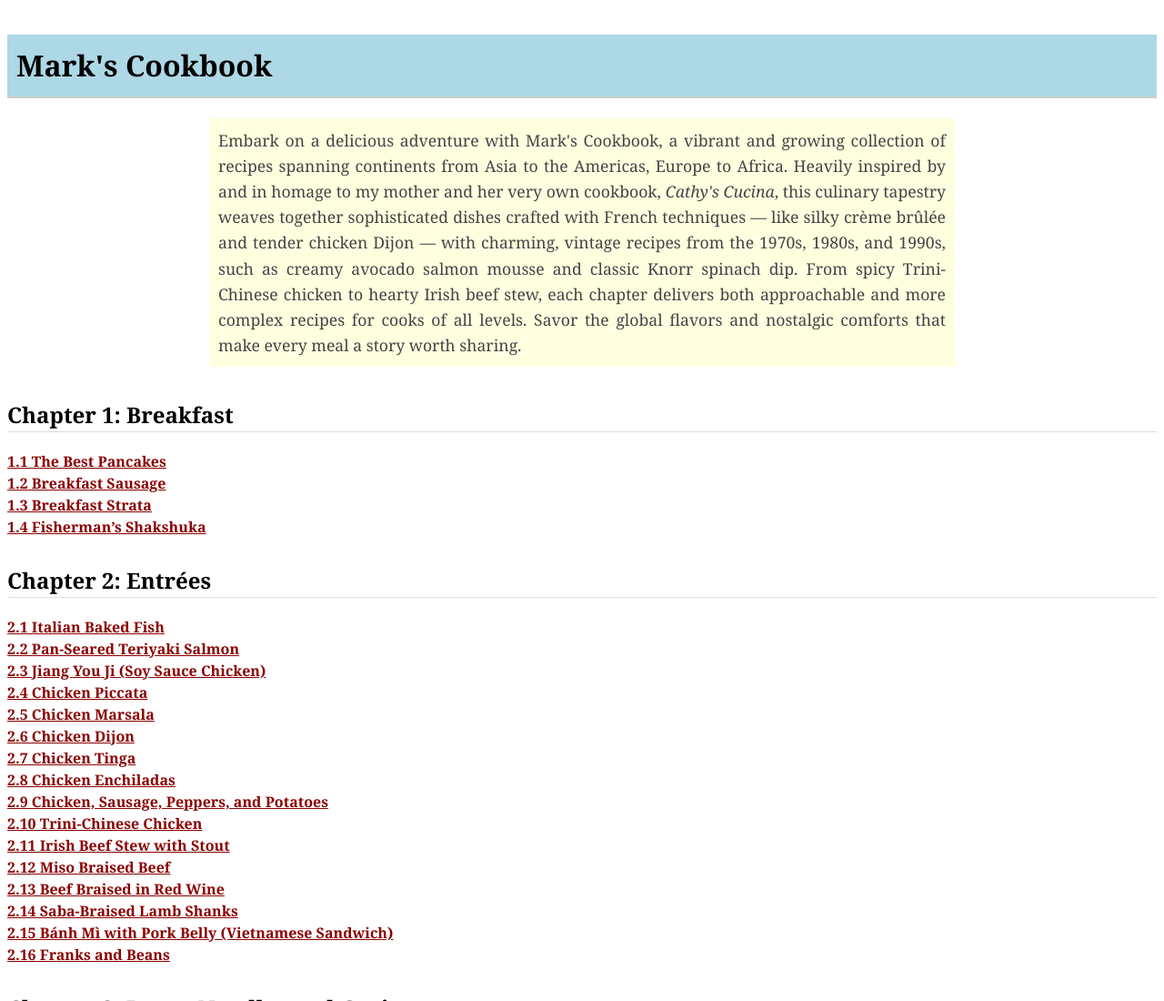
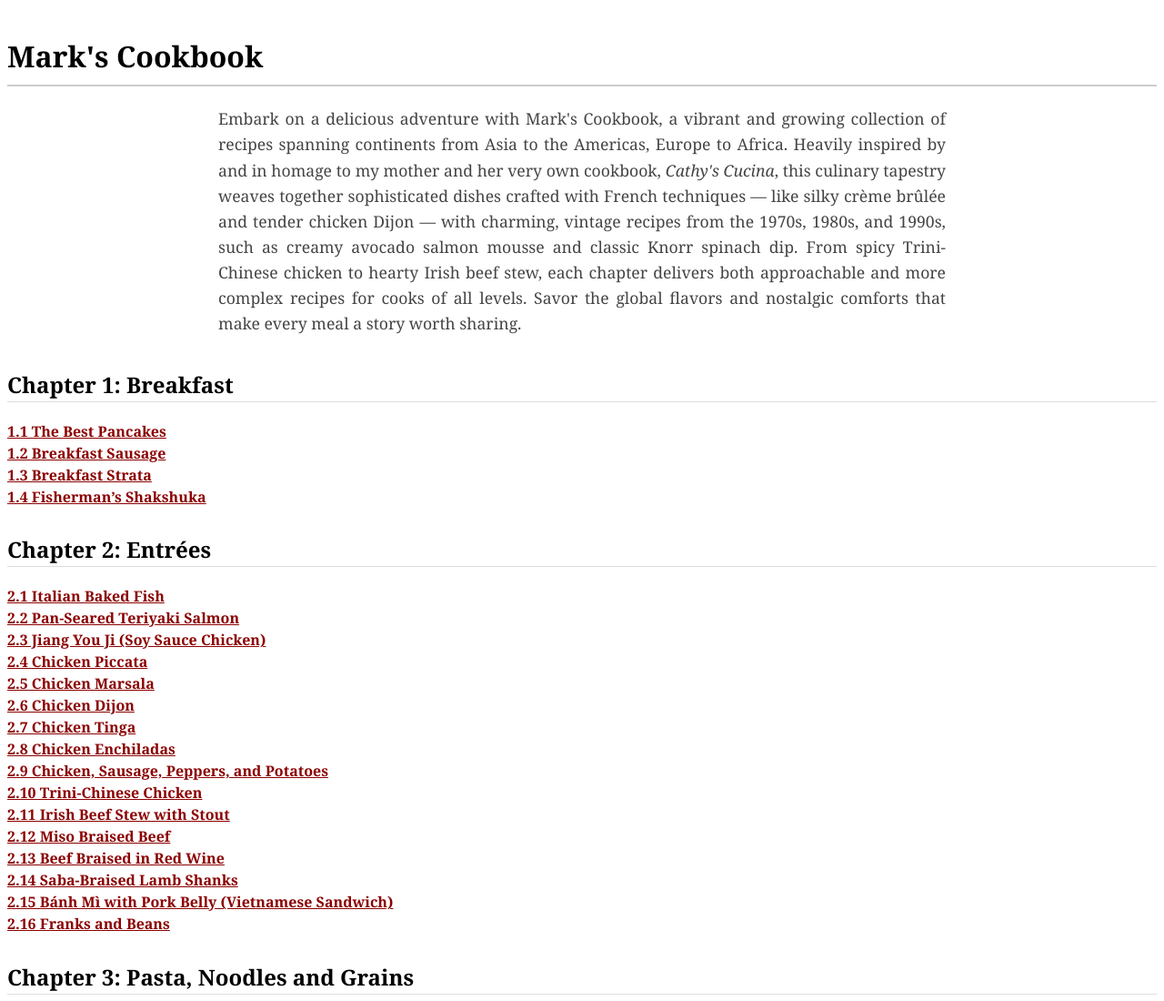
Before and after one commit to markshomelab/markscookbook, a plain HTML site: page cookbook/index.html in a window 1280 px wide. Shown: the top 1100 px of the page at 91% size. Drawn offline with Linux system fonts and the light colour scheme.

Commit message:
successful blurb fix

```diff
--- a/cookbook/index.html
+++ b/cookbook/index.html
@@ -8,13 +8,14 @@
   <link href="style.css" rel="stylesheet"/>
  </head>
  <body>
-<h1 style="background-color: lightblue; padding: 10px;">
+<h1>
   Mark's Cookbook
 </h1>
 
-<p style="margin-top: 1em; font-size: 1.1em; line-height: 1.6; max-width: 800px; margin-left: auto; margin-right: auto; margin-bottom: 2em; text-align: justify; color: #444; background-color: lightyellow; padding: 10px;">
+<p style="margin-top: 1em; font-size: 1.1em; line-height: 1.6; max-width: 800px; margin-left: auto; margin-right: auto; margin-bottom: 2em; text-align: justify; color: #444;">
   Embark on a delicious adventure with Mark's Cookbook, a vibrant and growing collection of recipes spanning continents from Asia to the Americas, Europe to Africa. Heavily inspired by and in homage to my mother and her very own cookbook, <em>Cathy's Cucina</em>, this culinary tapestry weaves together sophisticated dishes crafted with French techniques — like silky crème brûlée and tender chicken Dijon — with charming, vintage recipes from the 1970s, 1980s, and 1990s, such as creamy avocado salmon mousse and classic Knorr spinach dip. From spicy Trini-Chinese chicken to hearty Irish beef stew, each chapter delivers both approachable and more complex recipes for cooks of all levels. Savor the global flavors and nostalgic comforts that make every meal a story worth sharing.
 </p>
+
   <h2>
    Chapter 1: Breakfast
   </h2>
```
